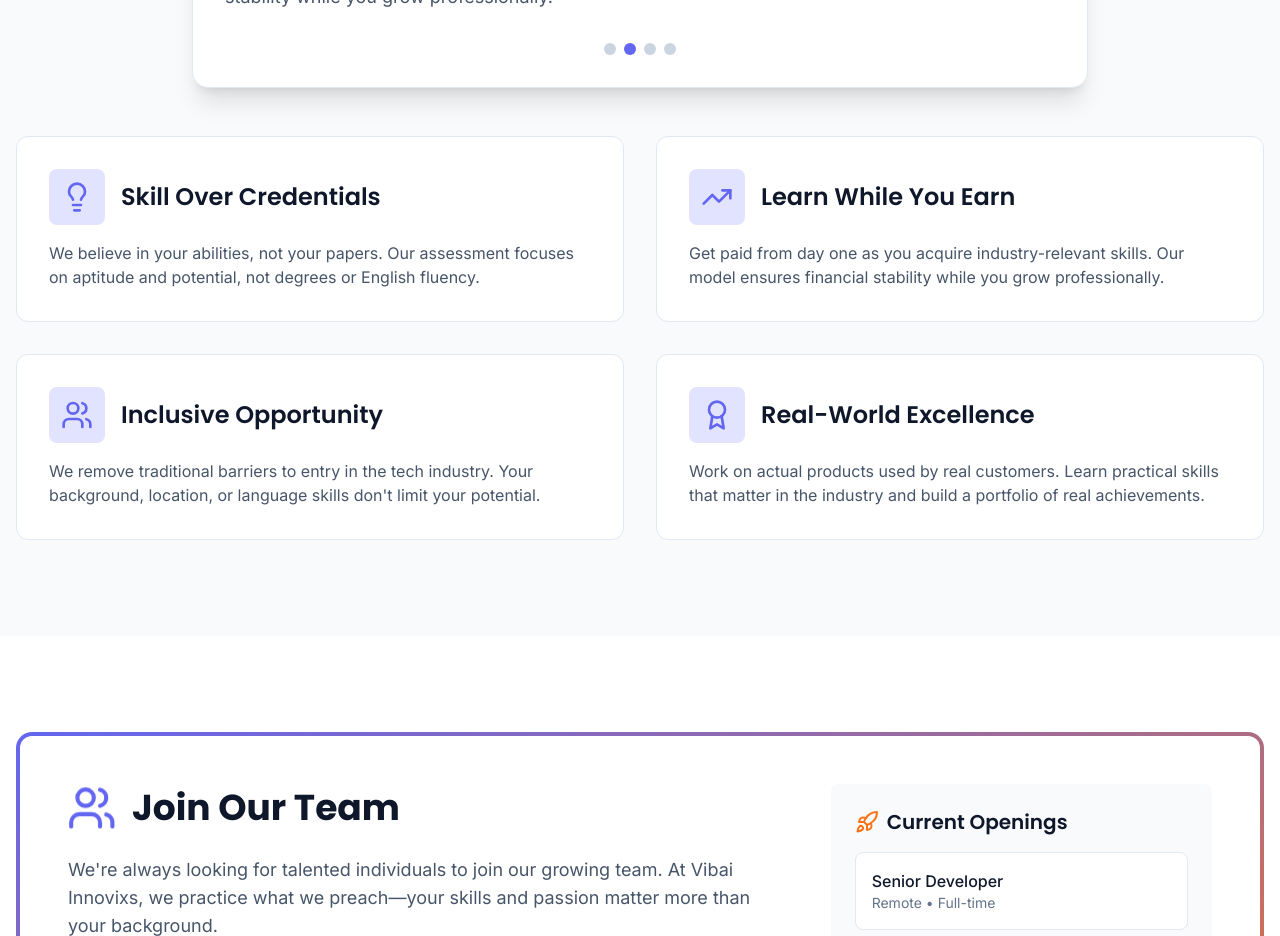
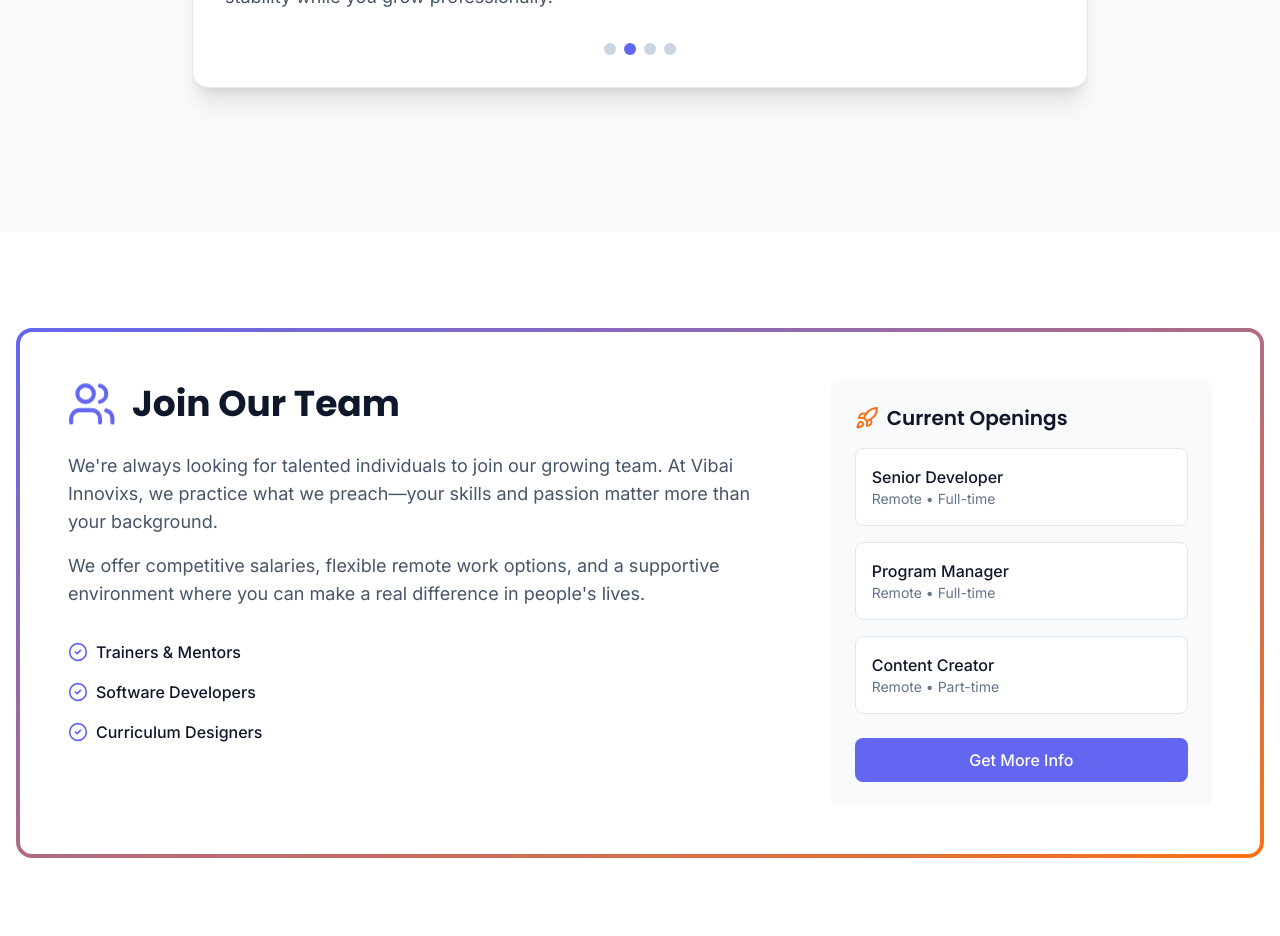
Before and after one commit to contactvibai/vibai, a React (Vite) app: page /about in a window 1280 px wide. Shown: the part 2060-2996 px from the top of the page. Built offline with nearby package versions, Linux system fonts and the light colour scheme.

Commit message:
Remove values grid section from About page

```diff
--- a/src/pages/About.tsx
+++ b/src/pages/About.tsx
@@ -277,32 +277,6 @@ const About: React.FC = () => {
             </AnimatedSection>
           </div>
 
-          {/* All Values Grid */}
-          <div className="grid grid-cols-1 md:grid-cols-2 gap-8">
-            {values.map((value, index) => (
-              <AnimatedSection
-                key={value.title}
-                delay={0.2 + index * 0.1}
-                direction={index % 2 === 0 ? 'left' : 'right'}
-              >
-                <motion.div
-                  className="bg-white dark:bg-dark-900 border border-dark-200 dark:border-dark-700 rounded-xl p-8 hover-card h-full cursor-pointer"
-                  whileHover={{ y: -5 }}
-                  onClick={() => setCurrentValueIndex(index)}
-                >
-                  <div className="flex items-center mb-4">
-                    <div className="p-3 bg-primary-100 dark:bg-primary-900/20 rounded-lg mr-4">
-                      {value.icon}
-                    </div>
-                    <h3 className="text-2xl font-display font-semibold">{value.title}</h3>
-                  </div>
-                  <p className="text-dark-600 dark:text-dark-300">
-                    {value.description}
-                  </p>
-                </motion.div>
-              </AnimatedSection>
-            ))}
-          </div>
         </div>
       </section>
 
```
